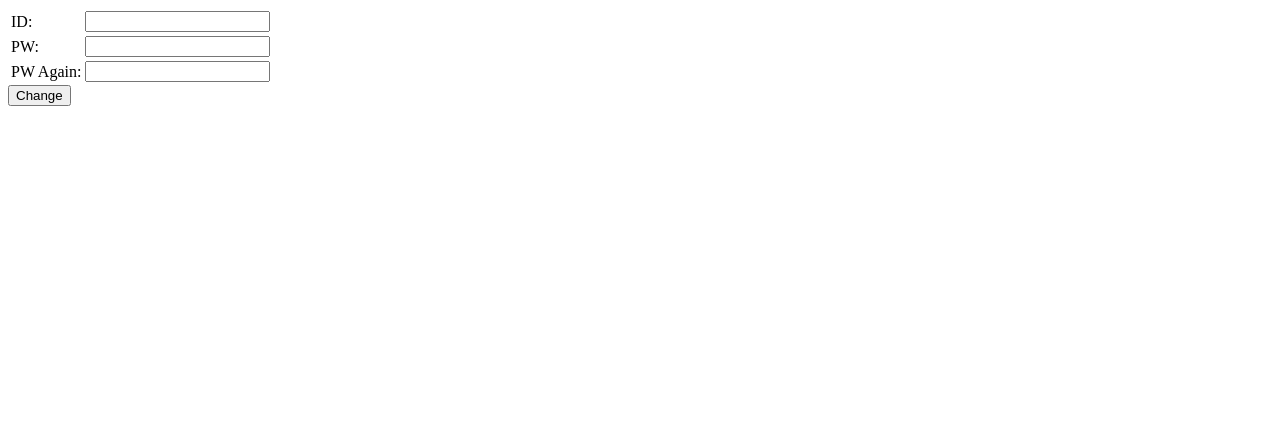
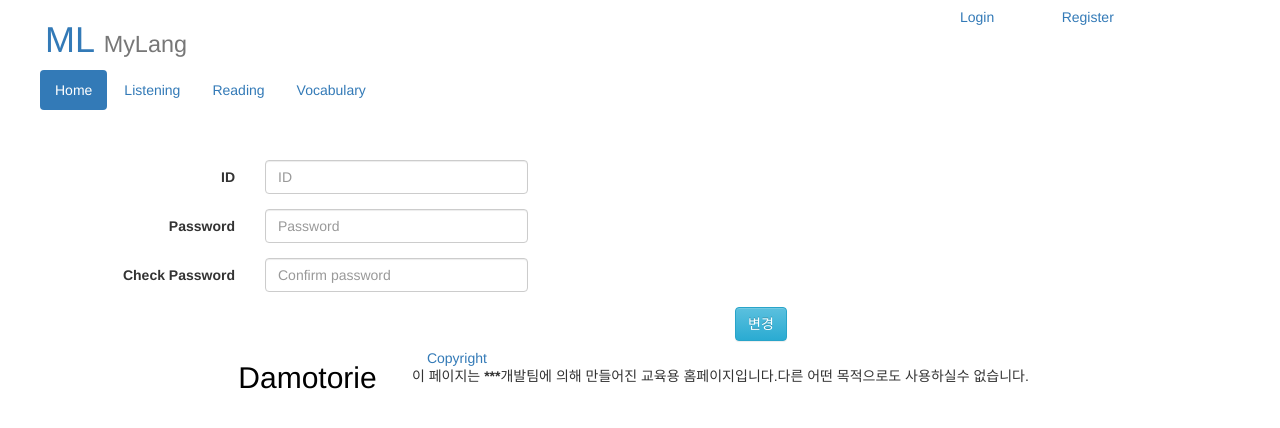
Before and after one commit to parksjin01/2017-, a Django app: page /change-id/ in a window 1280 px wide. Shown: the top 428 px of the page. Run offline with Django 3.2, Linux system fonts and the light colour scheme; some libraries are stand-ins or nearby versions.

Commit message:
Revise change-id/pw webpage.

```diff
--- a/MyLang/LangPi/templates/change-id.html
+++ b/MyLang/LangPi/templates/change-id.html
@@ -1,12 +1,16 @@
-<html>
-<head>
-    <title>Example Id Change</title>
+{% extends 'base.html' %}
+{% block content %}
+
 <script>
 
 	function check(){
             var node1 = document.getElementById('user_pw');
             var node2 = document.getElementById('user_re_pw');
-            if(node1.value != node2.value)
+            if (node1.value.length < 6)
+            {
+                alert("You have to use 6 ore more chars");
+            }
+            else if(node1.value != node2.value )
             {
                 alert('Your two password is different');
             }
@@ -17,31 +21,93 @@
 
         }
 
-
     function same(){
 	    var node1 = document.getElementById('user_pw');
         var node2 = document.getElementById('user_re_pw');
+        var parent_node = document.getElementById('error_check');
+        var span = document.getElementById('status');
             if (node1.value != node2.value){
-                node2.style.backgroundColor="lightpink";
+                parent_node.className = "form-group has-error";
+                span.className = "label label-danger";
+                span.innerHTML = "Two password is not same";
 	    }
             else if(node1.value == node2.value){
-                node2.style.backgroundColor="lightgreen";
+                parent_node.className = "form-group has-success";
+                span.className = "label label-success";
+                span.innerHTML = "Two password is same";
 	    }
             else{
-                node2.style.backgroundColor="white";
+                parent_node.className = "form-group";
+                span.innerHTML = "";
 	    }
 	}
+
+	function minimum_length()
+        {
+
+            var parent_node = document.getElementById('valid_check');
+            var span = document.getElementById('pw_status');
+            var node = document.getElementById('user_pw').value;
+            var result = document.getElementById('valid');
+
+            if (node.indexOf(' ') >= 0)
+            {
+                parent_node.className = "form-group has-error";
+                span.className = "label label-danger";
+                span.innerHTML = "You can't use space in password";
+                result.value = '0';
+            }
+
+            else if (node.length <6)
+            {
+                parent_node.className = "form-group has-error";
+                span.className = "label label-danger";
+                span.innerHTML = "You have to user 6 or more chars for password";
+                result.value = '0';
+            }
+
+            else
+            {
+                parent_node.className = "form-group has-success";
+                span.className = "label label-success";
+                span.innerHTML = "";
+                result.value = '1';
+            }
+        }
+
     </script>
 </head>
 <body>
-<form action="" method="post" id="myform">
+<form action="" method="post" id="myform" class="form-horizontal">
 {% csrf_token %}
-    <table>
-        <tr><td>ID: </td><td><input type="text" width="20" name="user_id" id="user_id"></td></tr>
-        <tr><td>PW: </td><td><input type="password" width="20" name="user_pw" id="user_pw"></td></tr>
-	<tr><td>PW Again: </td><td><input type="password" width="20" name="user_pw" id="user_re_pw" onkeyup="same()"></td></tr>
-    </table>
-    <button type="button" onclick="check()">Change</button>
+    <!--<table>-->
+        <!--<tr><td>ID: </td><td><input type="text" width="20" name="user_id" id="user_id"></td></tr>-->
+        <!--<tr><td>PW: </td><td><input type="password" width="20" name="user_pw" id="user_pw"></td></tr>-->
+	<!--<tr><td>PW Again: </td><td><input type="password" width="20" name="user_pw" id="user_re_pw" onkeyup="same()"></td></tr>-->
+    <!--</table>-->
+    <!--<button type="button" onclick="check()">Change</button>-->
+    <div class="form-group" id="id_duplicate">
+        <label class="col-sm-2 control-label">ID</label>
+        <div class="col-sm-3">
+                <input type="text" name="user_id" id="user_id" class="form-control" placeholder="ID">
+                <span id="id_status"></span>
+        </div>
+    </div>
+    <div class="form-group" id="valid_check">
+        <label class="col-sm-2 control-label">Password</label>
+        <div class="col-sm-3">
+            <input type="password" name="user_pw" onkeyup="minimum_length()" id="user_pw" class="form-control" placeholder="Password">
+        </div>
+        <span id="pw_status"></span>
+    </div>
+    <div class="form-group" id="error_check">
+        <label class="col-sm-2 control-label">Check Password</label>
+        <div class="col-sm-3">
+            <input type="password" id="user_re_pw" onkeyup="same()" class="form-control" placeholder="Confirm password">
+        </div>
+        <span id="status"></span>
+        <input hidden value="" id="valid">
+    </div>
+    <button type="submit" onclick="check()" class="btn btn-info col-md-offset-7">변경</button>
 </form>
-</body>
-</html>
+{% endblock %}
--- a/MyLang/LangPi/views.py
+++ b/MyLang/LangPi/views.py
@@ -478,6 +478,7 @@ def change_id(request):
         user.user_id = next_id
         user.user_pw = next_pw
         user.save()
+        return redirect('/')
     return render(request, 'change-id.html')
 
 def search(request):
```
Lines whose indentation alone changed are shown as unchanged.
